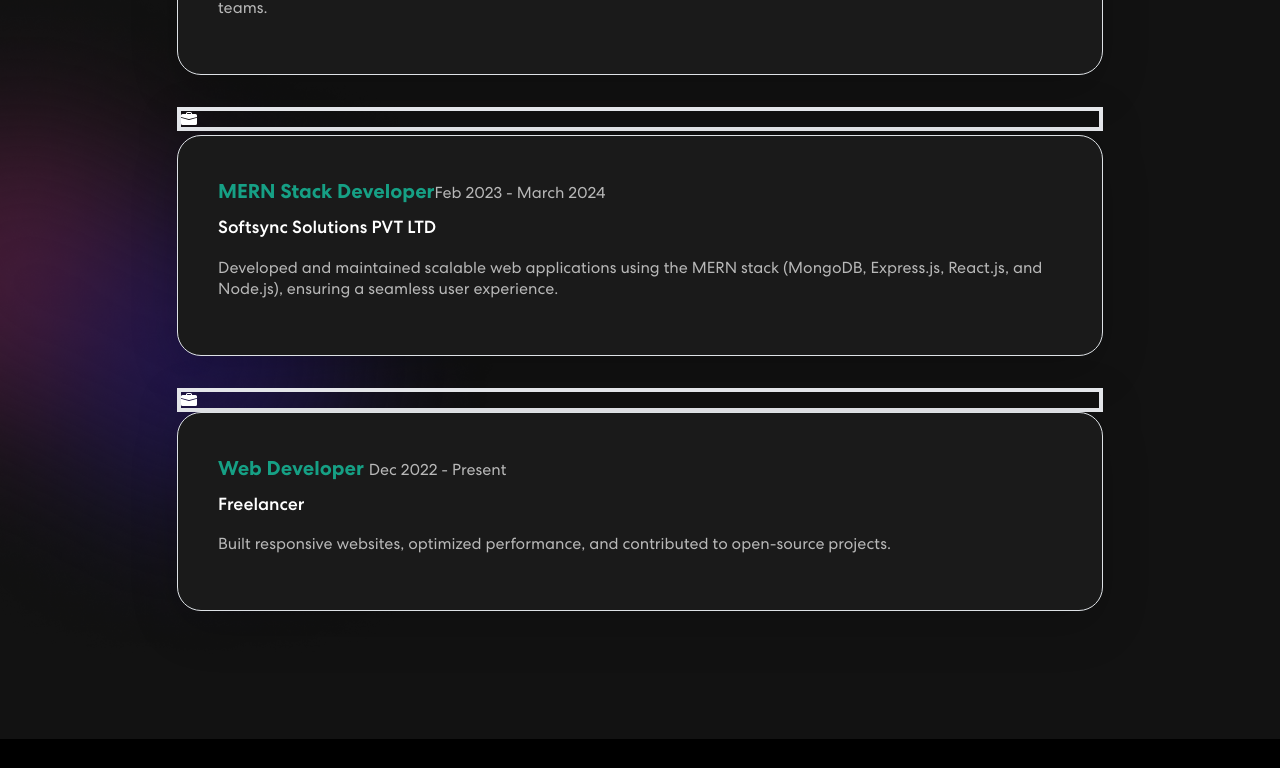
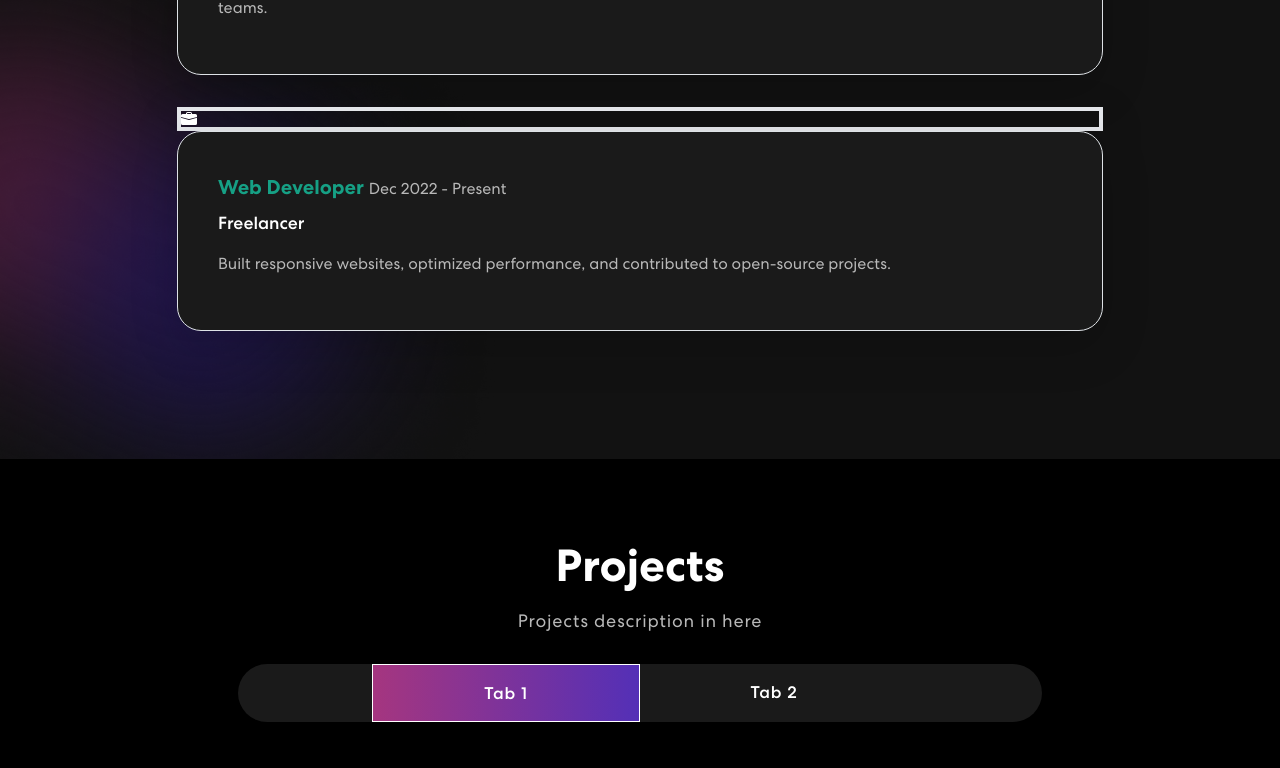
Before and after one commit to AnandhuRs619/MyProfile-portfolio-React, a React (Create React App) app: page / in a window 1280 px wide. Shown: the part 3120-3888 px from the top of the page. Built offline with nearby package versions, Linux system fonts and the light colour scheme.

Commit message:
Comment out MERN Stack Developer role in Experience component.

```diff
--- a/src/components/Experience.jsx
+++ b/src/components/Experience.jsx
@@ -10,13 +10,13 @@ const experiences = [
     period: 'Aug 2024 - Present',
     description: 'Developed modern web applications using React.js, improved UI/UX, and collaborated with cross-functional teams.'
   },
-  {
-    role: 'MERN Stack Developer',
-    company: 'Softsync Solutions PVT LTD',
-    period: 'Feb 2023 - March 2024',
-    description: `Developed and maintained scalable web applications using the MERN stack (MongoDB, Express.js, React.js, and
-Node.js), ensuring a seamless user experience.`
-  },
+//   {
+//     role: 'MERN Stack Developer',
+//     company: 'Softsync Solutions PVT LTD',
+//     period: 'Feb 2023 - March 2024',
+//     description: `Developed and maintained scalable web applications using the MERN stack (MongoDB, Express.js, React.js, and
+// Node.js), ensuring a seamless user experience.`
+//   },
   {
     role: 'Web Developer ',
     company: 'Freelancer',
```
